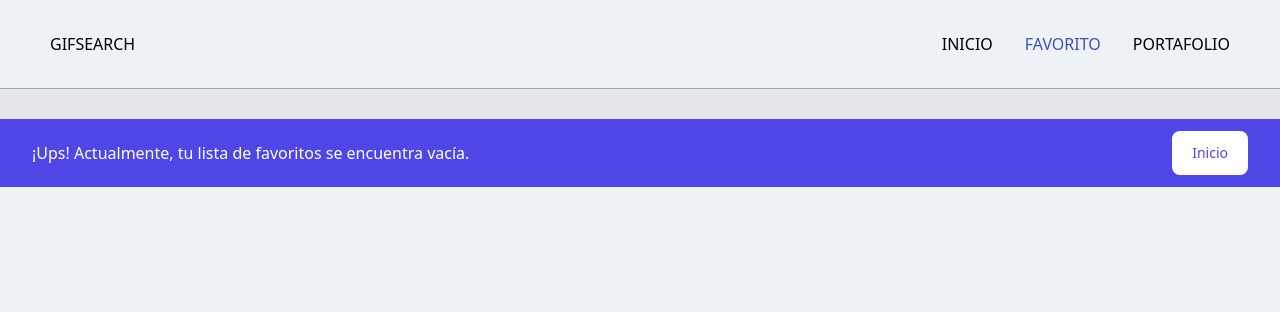
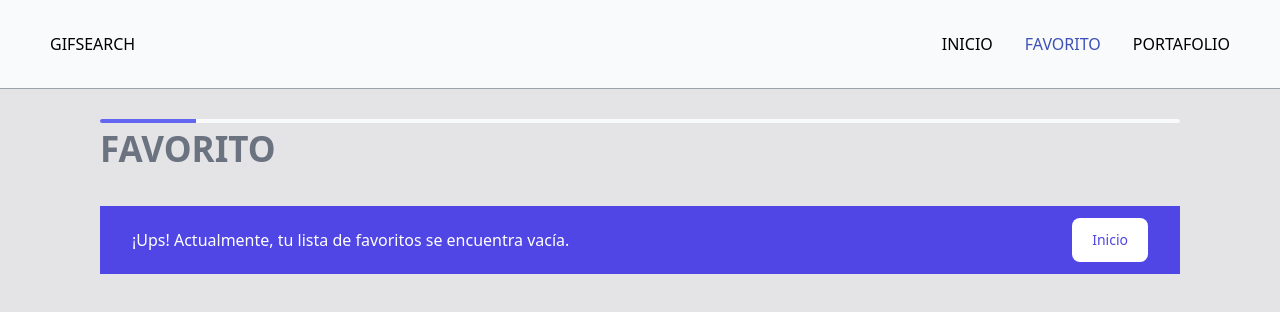
Before and after one commit to xNatzhu/SearchGif, a React (Vite) app: page /favorito in a window 1280 px wide. Shown: the top 312 px of the page. Built offline with nearby package versions, Linux system fonts and the light colour scheme.

Commit message:
finish aplication

```diff
--- a/src/App.css
+++ b/src/App.css
@@ -2,7 +2,7 @@
 body {
   scrollbar-width: none; /* Para Firefox */
   -ms-overflow-style: none; /* Para Internet Explorer y Edge */
-  background-color: #EDF2F7;
+  background-color: #E4E4E7;
 }
 
 /* Estilo de la barra de desplazamiento horizontal */
--- a/src/components/favorite/Favorito.jsx
+++ b/src/components/favorite/Favorito.jsx
@@ -20,10 +20,15 @@ export default function Favorito(){
     };
 
     return(
-        <div className="flex flex-wrap  bg-gray-200 pt-[30px]">
-
+        <div className="sm:px-[100px] p-[10px]">
+        <div className="h-1 bg-gray-50 rounded overflow-hidden mt-[20px]">
+            <div className="w-24 h-full bg-indigo-500"></div>
+        </div>
+        <h2 className="uppercase text-[35px] text-gray-500 font-bold">Favorito</h2>
+        <div className="flex flex-wrap   pt-[30px]">
         {/*Template - data*/}
         {itemFavorite.length > 0 ? (
+
             itemFavorite.map((gif, index) => (
                 <button key={index} onClick={() => addFavorito(gif)}>
                 <div className="w-[200px] h-[200px] m-2">
@@ -62,5 +67,6 @@ export default function Favorito(){
             )}
 
     </div>
+    </div>
     );
 }
--- a/src/components/home/SeccionHome.jsx
+++ b/src/components/home/SeccionHome.jsx
@@ -3,7 +3,7 @@
 export default function SeccionHome() {
 
     return(
-            <div className="sm:px-[100px]">
+            <div className="sm:px-[100px] bg-gray-50">
                 <div className="max-w-screen-xl px-4 py-8 sm:px-6 sm:py-12 lg:px-8 lg:py-16">
                     <div
                     className="grid grid-cols-1 gap-y-8 lg:grid-cols-2 lg:items-center lg:gap-x-16"
--- a/src/components/menu/Menu.jsx
+++ b/src/components/menu/Menu.jsx
@@ -4,7 +4,7 @@ export default function Header() {
   const [isNavOpen, setIsNavOpen] = useState(false); // initiate isNavOpen state with false
 
   return (
-    <div className="flex items-center justify-between border-b border-gray-400 py-8 px-[50px] uppercase">
+    <div className="flex items-center justify-between border-b border-gray-400 py-8 px-[50px] uppercase bg-gray-50">
       <a href="/">
         GIFSEARCH
       </a>
```
